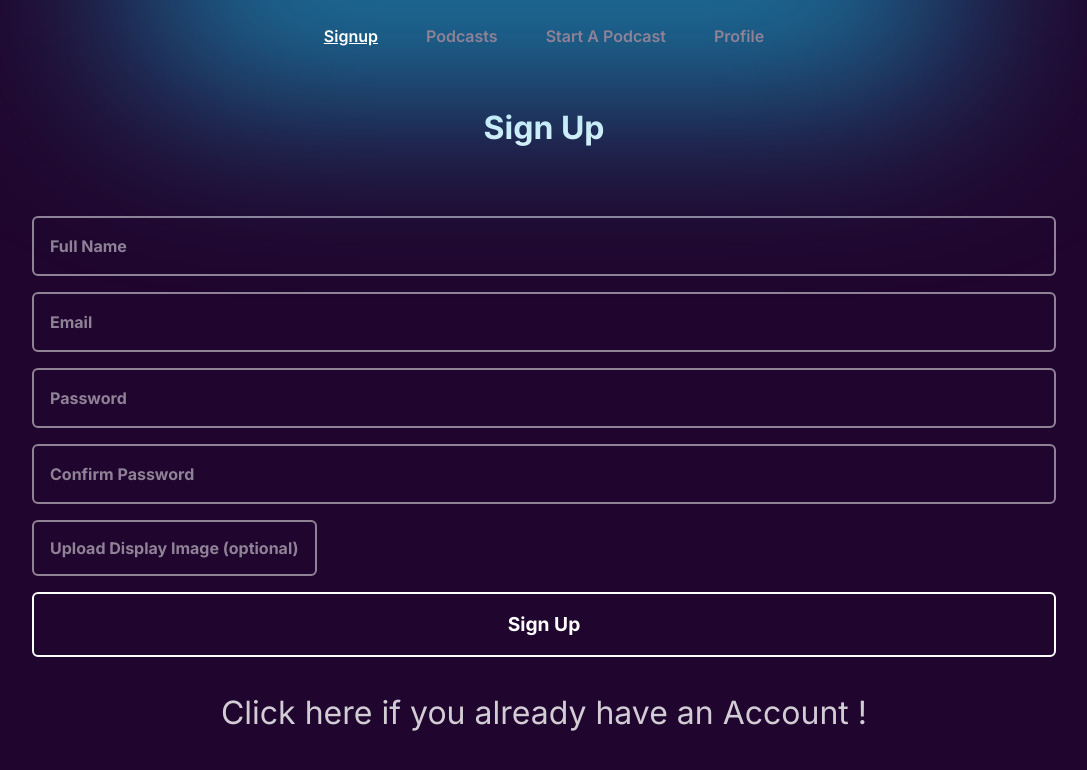
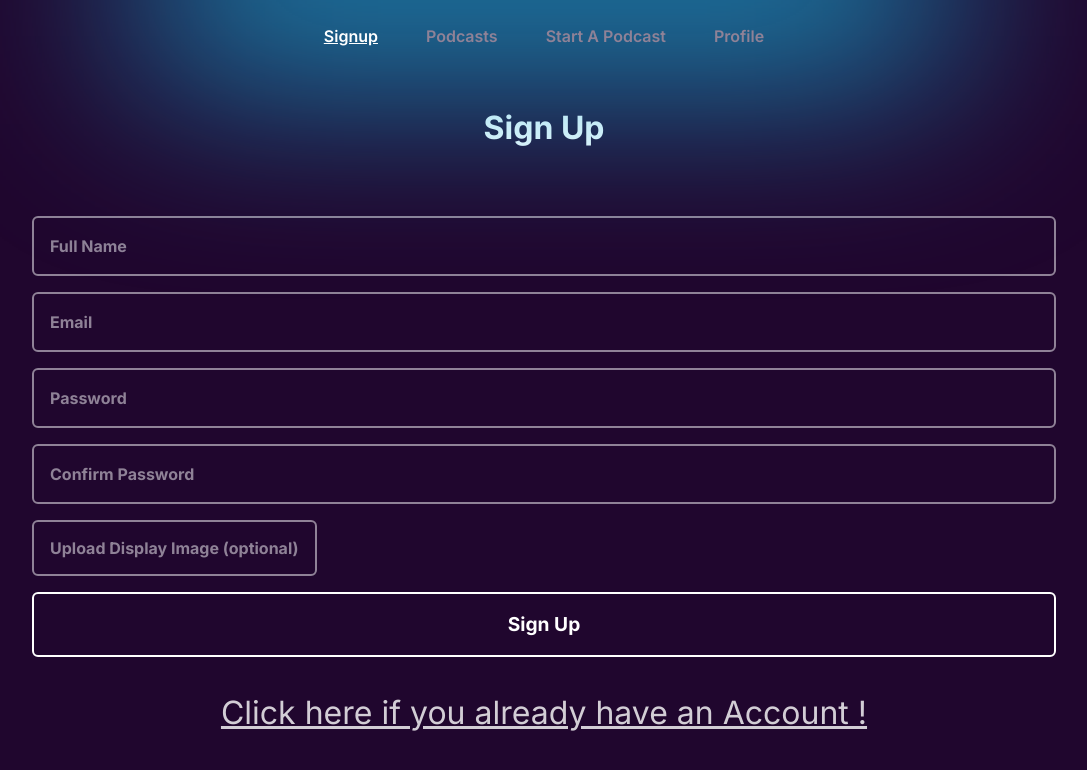
Before and after one commit to vinuman/Podcast-App, a React (Create React App) app: page / in a window 1280 px wide. Shown: the top 770 px of the page, without its empty margins (96-1183 px from the left). Built offline with nearby package versions, Linux system fonts and the light colour scheme; no server answers.

Commit message:
sign up text

```diff
--- a/src/pages/SignUp.js
+++ b/src/pages/SignUp.js
@@ -21,14 +21,14 @@ const SignUp = () => {
         {!flag ? <SignUpForm /> : <LoginForm />}
         {!flag ? (
           <p
-            className="text-white mx-auto mt-8 cursor-pointer text-center text-[32px] opacity-80 hover:opacity-100 transition-all duration-300"
+            className="text-white mx-auto mt-8 cursor-pointer text-center text-[32px] opacity-80 hover:opacity-100 transition-all duration-300 underline"
             onClick={() => setFlag(true)}
           >
             Click here if you already have an Account !
           </p>
         ) : (
           <p
-            className="text-white mx-auto mt-8 cursor-pointer text-center text-[32px] opacity-80 hover:opacity-100 transition-all duration-300"
+            className="text-white mx-auto mt-8 cursor-pointer text-center text-[32px] opacity-80 hover:opacity-100 transition-all duration-300 underline"
             onClick={() => setFlag(false)}
           >
             Click here if you DO NOT have an account !
```
